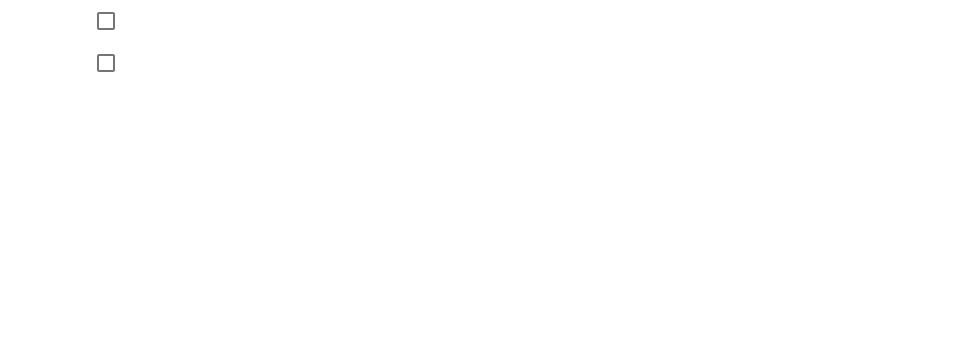
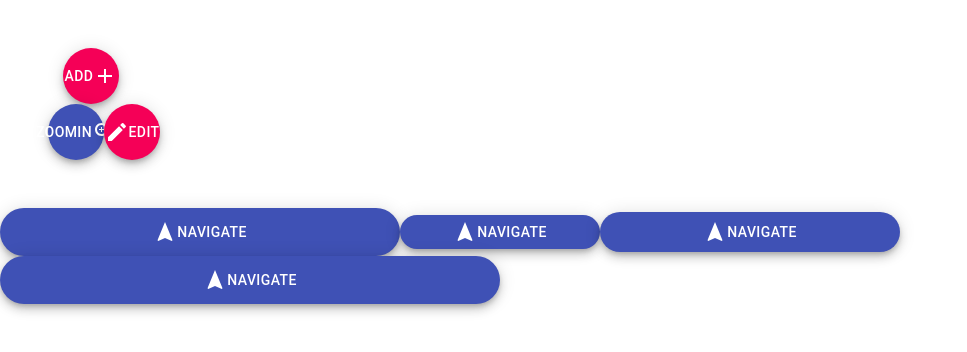
Before and after one commit to leoportogtr86/react-js, a React (Create React App) app: page / in a window 1280 px wide. Shown: the top 352 px of the page, without its empty margins (0-967 px from the left). Built offline with nearby package versions, Linux system fonts and the light colour scheme.

Commit message:
botao de acao flutuante

```diff
--- a/package.json
+++ b/package.json
@@ -5,6 +5,7 @@
   "private": true,
   "dependencies": {
     "@material-ui/core": "^4.11.0",
+    "@material-ui/icons": "^4.9.1",
     "@material-ui/lab": "^4.0.0-alpha.56",
     "@testing-library/jest-dom": "^4.2.4",
     "@testing-library/react": "^9.5.0",
--- a/src/components/App.jsx
+++ b/src/components/App.jsx
@@ -1,7 +1,5 @@
 import React from "react";
-import CaixaDeSelecao from './CaixaDeSelecao'
-
-
+import BotaoAcaoFlutuante from "./BotaoAcaoFlutuante";
 
 
 
@@ -13,7 +11,9 @@ export default props => {
 
     <div>
 
-      <CaixaDeSelecao />
+      <BotaoAcaoFlutuante />
+
+
 
     </div >
   );
--- /dev/null
+++ b/src/components/BotaoAcaoFlutuante.jsx
@@ -0,0 +1,92 @@
+import React from 'react'
+import Fab from '@material-ui/core/Fab'
+import AddIcon from '@material-ui/icons/Add'
+import ZoomIn from '@material-ui/icons/ZoomIn'
+import EditIcon from '@material-ui/icons/Edit'
+import NavigateIcon from '@material-ui/icons/Navigation'
+
+
+
+export default props => {
+
+    return (
+
+        <div>
+
+            <div className="container m-5">
+                <div className="row">
+                    <div className="col-12">
+                        <Fab color="secondary" aria-label="add">
+
+                            Add
+
+                            <AddIcon />
+                        </Fab>
+
+                    </div>
+
+                    <div className="row">
+                        <div className="col-12">
+                            <Fab color="primary">
+
+                                ZoomIn
+
+                                <ZoomIn />
+
+
+                            </Fab>
+                        </div>
+                    </div>
+
+                    <div className="row">
+                        <div className="col-12">
+                            <Fab color="secondary">
+
+                                <EditIcon />
+                                Edit
+
+
+                            </Fab>
+                        </div>
+                    </div>
+                </div>
+            </div>
+
+            <Fab color="primary" variant="extended" style={{ width: 400 }}>
+
+                <NavigateIcon />
+                Navigate
+
+
+            </Fab>
+
+
+            <Fab size="small" color="primary" variant="extended" style={{ width: 200 }}>
+
+                <NavigateIcon />
+                Navigate
+
+
+            </Fab>
+
+
+            <Fab color="primary" variant="extended" style={{ width: 300 }} size="medium">
+
+                <NavigateIcon />
+                Navigate
+
+
+            </Fab>
+
+
+            <Fab color="primary" variant="extended" style={{ width: 500 }} size="large">
+
+                <NavigateIcon />
+                Navigate
+
+
+            </Fab>
+
+        </div>
+    )
+}
```
Also changed, not shown: 1 other file (tests, documents, lock files or other folders).
